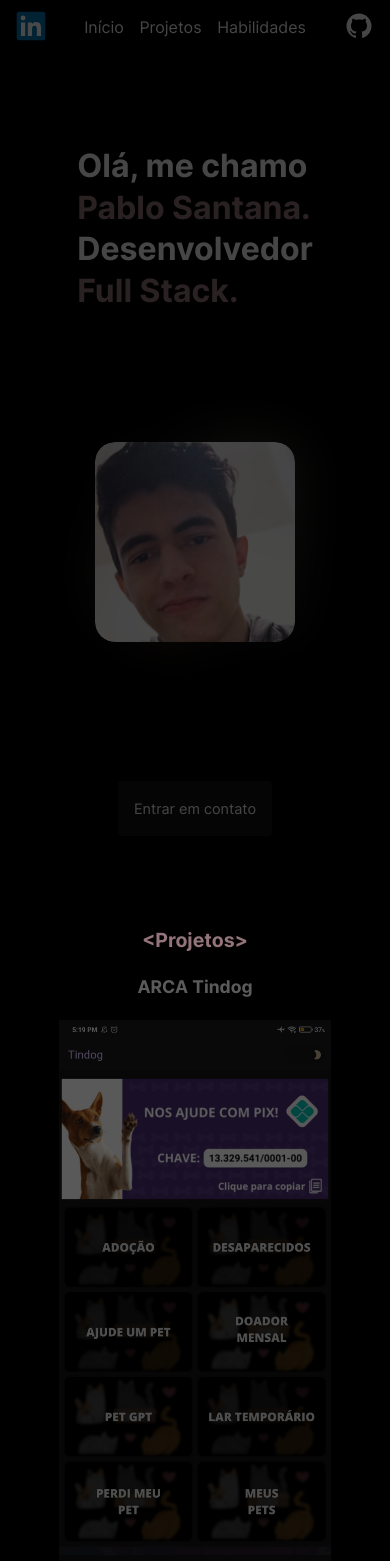
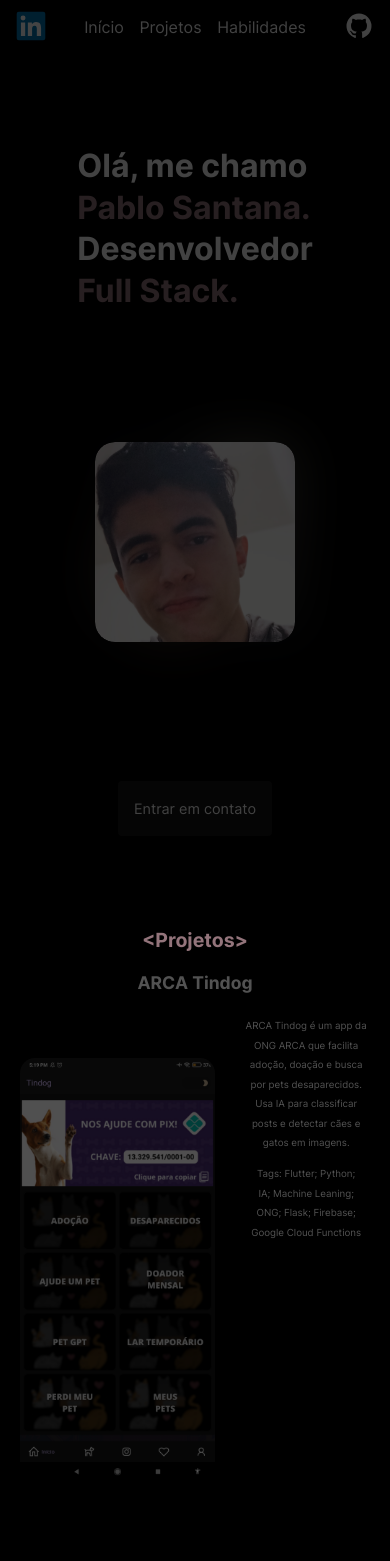
Before and after one commit to pablo-s-dev/Portfolio, a Next.js app: page / in a window 390 px wide. Shown: the top 1561 px of the page. Built offline with nearby package versions, Linux system fonts and the light colour scheme.

Commit message:
style changes, new tindog text, agressive mobile detection

```diff
--- a/src/app/components/Projects/Projects.module.css
+++ b/src/app/components/Projects/Projects.module.css
@@ -4,8 +4,10 @@
     flex-direction: column;
     align-items: center;
     width: 100dvw;
-    margin: 50vh 0;
+    margin: 30svh 0;
     overflow-x: clip;
+    /* scroll-snap-align: start;
+    scroll-snap-stop: always; */
 }
 .jsxTag {
     user-select: none;
@@ -17,12 +19,12 @@
 }
 .jsxTag:first-of-type {
     scroll-snap-align: start;
-    scroll-snap-stop: always;
+    scroll-snap-stop: normal;
     scroll-margin-top: 10px;
 }
 .jsxTag:last-of-type {
     scroll-snap-align: end;
-    scroll-snap-stop: always;
+    scroll-snap-stop: normal;
     scroll-margin-bottom: 10px;
 }
 /* .projectViewport ::-webkit-scrollbar {
@@ -43,33 +45,62 @@
     width: 90vw;
     /* background-color: rgb(125, 87, 205); */
     font-size: 2.5vmin;
-    scroll-behavior: smooth;
     scroll-snap-align: center;
     scroll-snap-stop: always;
     margin: 6vmin 0;
+    height: 100svh;
+    overflow: hidden;
+}
+
+.project:first-of-type {
+    margin-top: 0;
 }
 .project:first-of-type,
 .project:last-of-type {
     scroll-snap-align: none !important;
+    height: calc(100svh - 12vmin);
 }
 
+/* .project:first-of-type .imgContainer,
+.project:last-of-type .imgContainer {
+    height: 60vh;
+} */
+
 .card {
-    display: flex;
-    align-items: stretch;
+    display: grid;
+    grid-template-areas:
+        "img about"
+        "b1 b2";
+    grid-template-columns: auto 1fr;
+    grid-template-rows: auto auto;
+    justify-content: center;
+    align-items: center;
     width: 100%;
     min-height: 70vh;
     text-align: start;
     background-color: rgba(8, 8, 8, 0);
     z-index: 100;
-    overflow: auto;
     gap: 2vmin;
+    flex: 1;
 }
 .card_title {
-    padding-bottom: 5vmin;
+    padding: 5vmin 0;
 }
 
 .img {
-    max-height: 60vh;
+    max-width: 100%;
+    max-height: 100%;
+    object-fit: contain;
+    border-radius: 15px;
+}
+.imgContainer {
+    grid-row: 1 / 2;
+    grid-column: 1 / 2;
+    display: flex;
+    justify-content: center;
+    align-items: center;
+    width: 50vw;
+    height: 60vh;
 }
 /* .imageContainer {
 	display: flex;
@@ -79,16 +110,18 @@
 	height: 90%;
 } */
 .about {
+    grid-area: about;
     flex: 1;
     display: flex;
     flex-direction: column;
     text-wrap: balance;
-    justify-content: center;
     align-items: flex-start;
     line-height: 200%;
-    gap: 6vmin;
-    padding: 5vmin;
+    max-height: 90%;
+    gap: 3vmin;
+    margin-left: 5vmin;
     transform: translate3d(0, 0, 0);
+    overflow-y: auto;
 }
 
 .title {
@@ -103,10 +136,18 @@
     opacity: 1;
 }
 .btnContainer {
+    grid-row: 2 / 3;
+    grid-column: 1 / 3;
+    height: 100%;
     display: flex;
-    justify-content: flex-start;
-    width: 100%;
+    align-items: center;
+    justify-content: center;
     gap: min(2vmin, 5px);
+    height: max-content;
+}
+
+.btnContainer button {
+    margin: 0 auto;
 }
 
 .btn:not([hidden]) {
@@ -146,7 +187,7 @@
     }
     .card {
         flex-direction: column;
-        align-items: center;
+        align-items: stretch;
         justify-content: center;
     }
     .about {
--- a/src/app/components/Projects/index.tsx
+++ b/src/app/components/Projects/index.tsx
@@ -1,13 +1,13 @@
 "use client";
 import styles from "./Projects.module.css";
 import { motion, useScroll, useTransform } from "framer-motion";
-import { RefObject, useEffect, useRef } from "react";
+import { RefObject, useEffect, useLayoutEffect, useRef } from "react";
 
 const projects: ProjectData[] = [
   {
     title: "ARCA Tindog",
     description:
-      "ARCA Tindog é um aplicativo feito para uma ONG de animais chamada ARCA, da cidade de Janaúba-MG. Esse app facilita o processo de adoção, doação, busca por pets desaparecidos e denúncias. Além disso, conta com um recurso de inteligência artificial para detectar cachorros perdidos.",
+      "ARCA Tindog é um app da ONG ARCA que facilita adoção, doação e busca por pets desaparecidos. Usa IA para classificar posts e detectar cães e gatos em imagens.",
     imgPath: "/ProjectImgs/Tindog_dark.jpg",
     tags: [
       "Flutter",
@@ -15,7 +15,6 @@ const projects: ProjectData[] = [
       "IA",
       "Machine Leaning",
       "ONG",
-      "Animais",
       "Flask",
       "Firebase",
       "Google Cloud Functions",
@@ -43,7 +42,7 @@ const projects: ProjectData[] = [
     title: "Hearken",
     description:
       "Hearken é uma plataforma de aprendizado de idiomas usando vídeos do YouTube. Você pode escolher um vídeo que tenha legenda no seu idioma alvo, para ser desafiado a entender cada frase. Em seguida, você será solicitado a falar ou digitar o que foi dito.",
-    imgPath: "/ProjectImgs/HearkenDesktop3.png",
+    imgPath: "/ProjectImgs/Hearken_game.png",
     openUrl: "https://hearken.netlify.app/",
     tags: [
       "Javascript",
@@ -218,6 +217,16 @@ function Project({
     ["0%", "100%", "0%"],
   );
 
+  const aboutRef = useRef<HTMLDivElement>(null);
+
+  useLayoutEffect(() => {
+    if (aboutRef.current) {
+      requestAnimationFrame(() => {
+        aboutRef.current?.scrollTo({ top: 0, behavior: "auto" });
+      });
+    }
+  }, []);
+
   return (
     <motion.section
       className={styles.project}
@@ -238,46 +247,24 @@ function Project({
         {data.title}
       </h1>
       <div className={styles.card}>
-        <div
-          style={{
-            flex: 1,
-            display: "flex",
-            justifyContent: "center",
-            alignItems: "center",
-            minHeight: 0,
-            overflow: "hidden",
-          }}
-        >
+        <div className={styles.imgContainer}>
           <img
             src={data.imgPath}
             className={styles.img}
             // increase quality
             loading="lazy"
             alt={data.title}
-            style={{
-              // backgroundImage: `url("${data.imgPath}")`,
-              // width: data.imgSize ? `${data.imgSize[0]}vmin` : "100%",
-              maxHeight: "70vh",
-              maxWidth: "100%",
-              objectFit: "contain",
-              width: "auto",
-              // height: data.imgSize ? `${data.imgSize[1]}vmin` : "100%",
-
-              // filter:
-              //   data.imgPath == "/ProjectImgs/Youtube ActiveStudy with AI.png"
-              //     ? " grayscale(1) brightness(3)"
-              //     : undefined,
-            }}
           />
         </div>
 
         <motion.div
+          ref={aboutRef}
           className={styles.about}
           // style={{ y }}
         >
           <p>{data.description}</p>
           <p>Tags: {data.tags.join("; ")}</p>
-
+        </motion.div>
         <div className={styles.btnContainer}>
           <a href={data.openUrl} target="_blank">
             <div className={styles.btn} hidden={data.openUrl === undefined}>
@@ -290,7 +277,6 @@ function Project({
             </div>
           </a>
         </div>
-        </motion.div>
       </div>
     </motion.section>
   );
--- a/src/app/components/Skills/Skills.module.css
+++ b/src/app/components/Skills/Skills.module.css
@@ -8,7 +8,7 @@
 
 .skillsPage {
     display: flex;
-	height: 100vh;
+    height: 100svh;
     flex-direction: column;
     justify-content: space-between;
     padding: 2vmin 10vmin;
--- a/src/app/components/Welcome/index.tsx
+++ b/src/app/components/Welcome/index.tsx
@@ -8,8 +8,11 @@ import React from "react";
 export default function Welcome() {
   useEffect(() => {
     function checkZoom() {
+      const isMobile =
+        /Mobi|Android/i.test(navigator.userAgent) ||
+        navigator.maxTouchPoints > 1;
       const zoomThreshold = 1.0;
-      if (window.devicePixelRatio > zoomThreshold) {
+      if (window.devicePixelRatio > zoomThreshold || isMobile) {
         document.documentElement.classList.add("no-scroll-snap");
       } else {
         document.documentElement.classList.remove("no-scroll-snap");
--- a/src/app/components/Welcome/welcome.module.css
+++ b/src/app/components/Welcome/welcome.module.css
@@ -5,7 +5,7 @@
     justify-content: space-between;
     align-items: center;
     position: relative;
-    min-height: 100dvh;
+    min-height: 100svh;
     width: 100dvw;
     overflow-x: clip;
     scroll-snap-align: center;
--- a/src/app/globals.css
+++ b/src/app/globals.css
@@ -43,12 +43,21 @@ strong {
 @media (max-width: 700px) {
     html {
         scroll-snap-type: none;
-        scroll-snap-stop: always;
+        scroll-snap-stop: normal;
+        scroll-behavior: auto;
+    }
+    div {
+        scroll-snap-align: none !important;
+        scroll-snap-type: none !important;
+        scroll-snap-stop: normal !important;
+        scroll-behavior: auto !important;
     }
 }
 .no-scroll-snap {
-    scroll-snap-type: none;
-    scroll-snap-stop: always;
+    scroll-snap-type: none !important;
+    scroll-snap-stop: normal !important;
+    scroll-behavior: auto !important;
+    scroll-snap-align: none !important;
 }
 *::-webkit-scrollbar {
     width: 11px;
```
Also changed, not shown: public/ProjectImgs/Hearken_game.png (added). Lines whose indentation alone changed are shown as unchanged.
